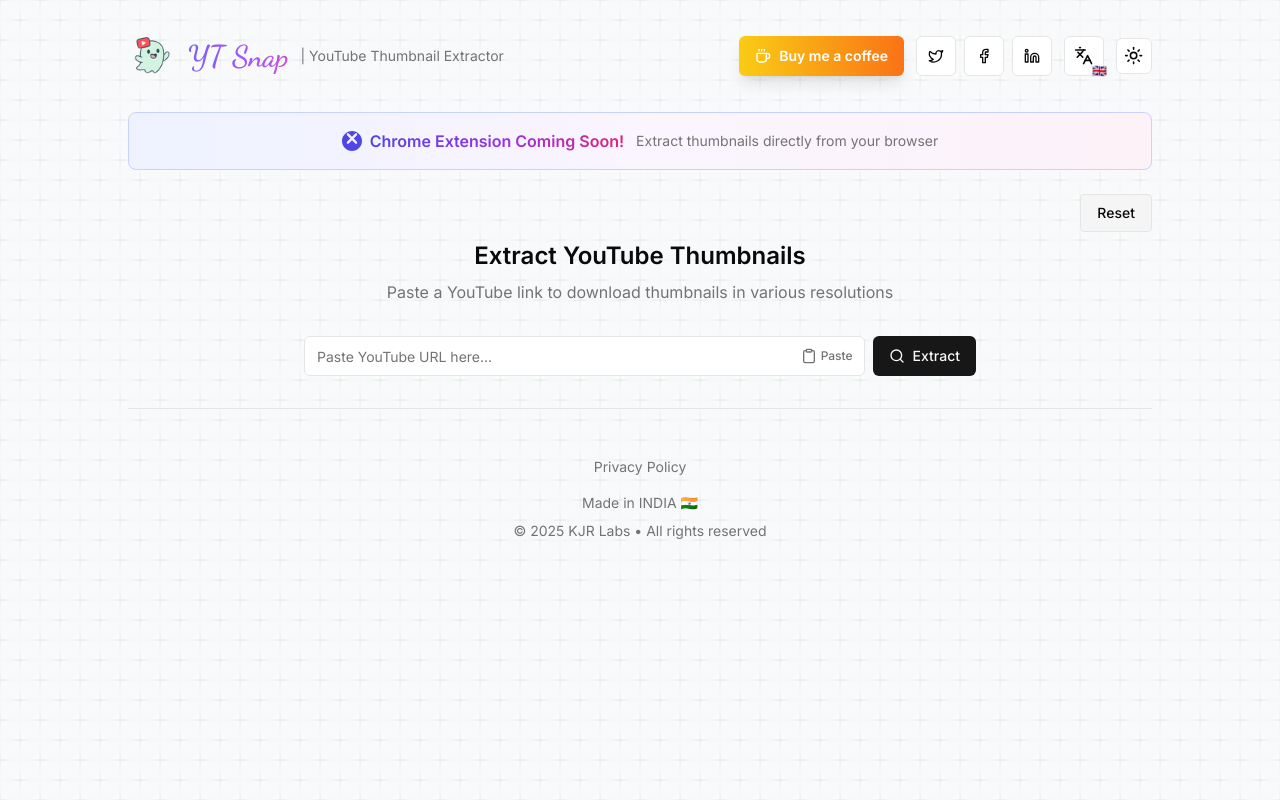
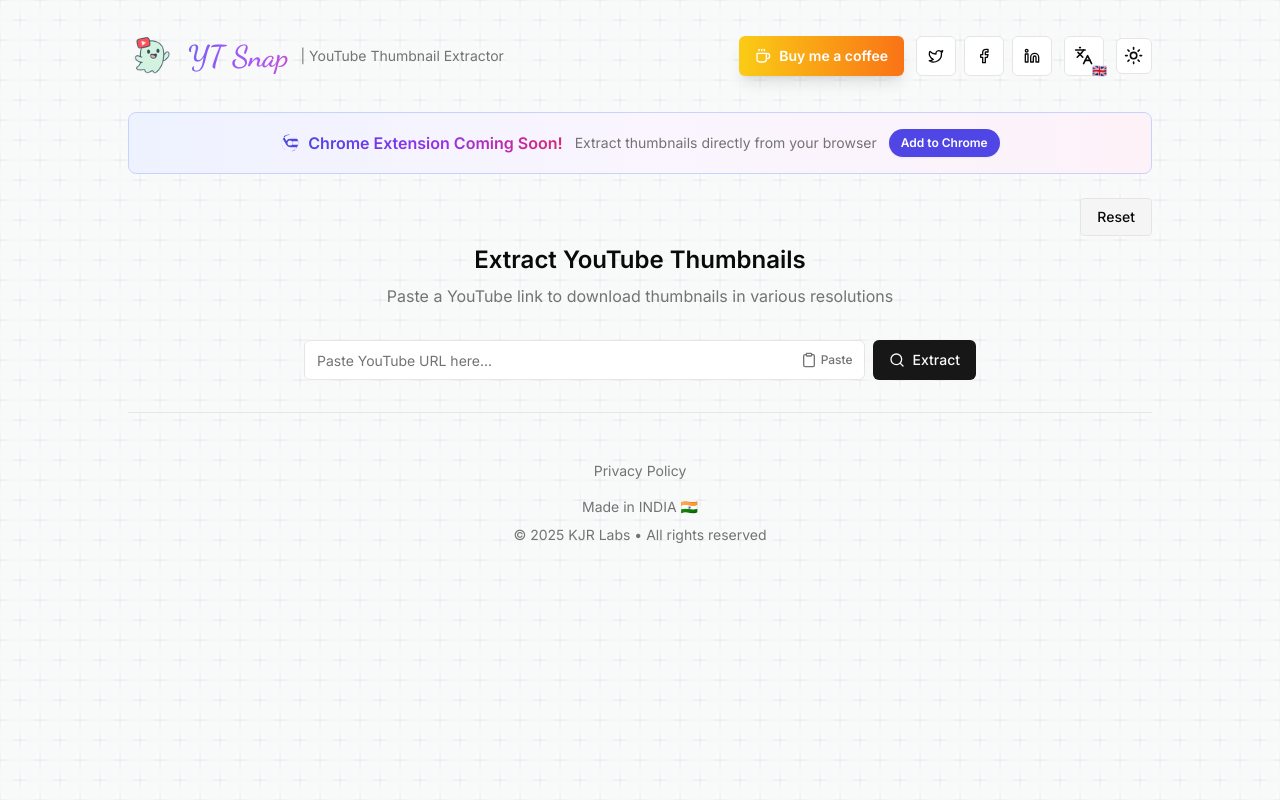
Before and after one commit to KshitijKoranne/yt-snap, a Next.js app: page / in a window 1280 px wide. Built offline with nearby package versions, Linux system fonts and the light colour scheme.

Commit message:
Add Chrome extension link to homepage banner

```diff
--- a/app/page.tsx
+++ b/app/page.tsx
@@ -10,6 +10,7 @@
 import { useState } from 'react';
 import { useTranslation } from '@/hooks/useTranslation';
 
+const CHROME_EXTENSION_URL = 'https://chromewebstore.google.com/detail/dgkjmjkiobomdkcohebpjhlpobkigcck?utm_source=item-share-cb';
 
 export default function Home() {
   const { t } = useTranslation();
@@ -99,12 +100,12 @@
           </div>
         </header>
 
-        {/* Chrome Extension Coming Soon Banner */}
+        {/* Chrome Extension Banner */}
         <div className="mb-6 p-4 rounded-lg border border-indigo-200 dark:border-indigo-900 bg-gradient-to-r from-indigo-50 via-purple-50 to-pink-50 dark:from-indigo-950/30 dark:via-purple-950/30 dark:to-pink-950/30 backdrop-blur-sm">
           <div className="flex items-center justify-center gap-3 flex-wrap">
             <div className="flex items-center gap-2">
-              <svg className="w-5 h-5 text-indigo-600 dark:text-indigo-400" viewBox="0 0 24 24" fill="currentColor">
-                <path d="M12 0C5.373 0 0 5.373 0 12s5.373 12 12 12 12-5.373 12-12S18.627 0 12 0zm5.894 14.894c-.553.553-1.447.553-2 0L12 11l-3.894 3.894c-.553.553-1.447.553-2 0s-.553-1.447 0-2L10 9l-3.894-3.894c-.553-.553-.553-1.447 0-2s1.447-.553 2 0L12 7l3.894-3.894c.553-.553 1.447-.553 2 0s.553 1.447 0 2L14 9l3.894 3.894c.553.553.553 1.447 0 2z"/>
+              <svg className="w-5 h-5 text-indigo-600 dark:text-indigo-400" viewBox="0 0 24 24" fill="currentColor" aria-hidden="true">
+                <path d="M12 2a10 10 0 1 0 8.66 5H12a5 5 0 0 0-4.33 2.5L4.5 4A9.96 9.96 0 0 1 12 2Zm0 20a10 10 0 0 1-8.66-15l4.33 7.5A5 5 0 0 0 12 17h8.66A9.96 9.96 0 0 1 12 22Zm0-7a3 3 0 1 1 0-6 3 3 0 0 1 0 6Zm2.83-5H22a10 10 0 0 1 0 4h-7.17A5 5 0 0 0 14.83 10Z"/>
               </svg>
               <span className="text-sm md:text-base font-semibold bg-gradient-to-r from-indigo-600 via-purple-600 to-pink-600 dark:from-indigo-400 dark:via-purple-400 dark:to-pink-400 bg-clip-text text-transparent">
                 {t.banner.title}
@@ -113,6 +114,15 @@
             <span className="text-xs md:text-sm text-muted-foreground">
               {t.banner.subtitle}
             </span>
+            <a
+              href={CHROME_EXTENSION_URL}
+              target="_blank"
+              rel="noopener noreferrer"
+              className="inline-flex items-center rounded-full bg-indigo-600 px-3 py-1.5 text-xs font-semibold text-white shadow-sm transition-colors hover:bg-indigo-700 focus:outline-none focus:ring-2 focus:ring-indigo-500 focus:ring-offset-2 dark:focus:ring-offset-background"
+              aria-label="Install the YT Snap Chrome extension from the Chrome Web Store"
+            >
+              Add to Chrome
+            </a>
           </div>
         </div>
 
```
